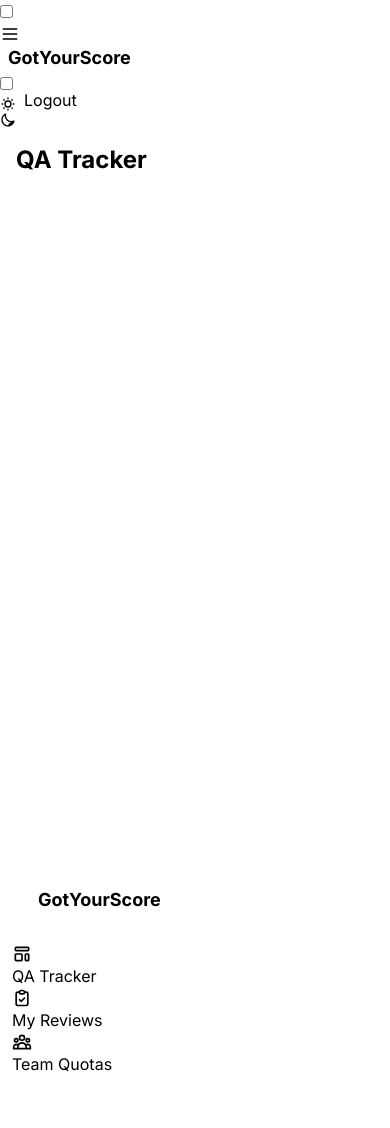
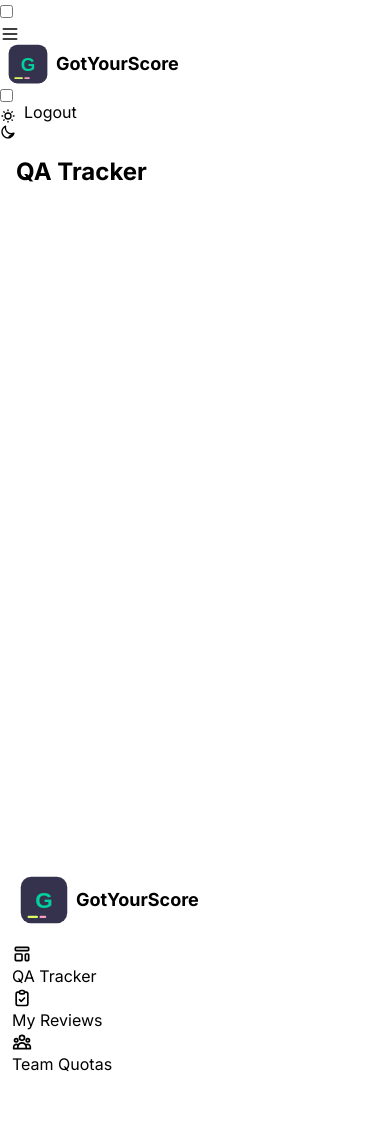
Before and after one commit to SoundsGreaat/GotYourScore, a Python web app: template app/templates/dashboard.html in a window 390 px wide. Run offline with Jinja, Linux system fonts and the light colour scheme; the template is opened without the code that fills it, so the values that code supplies are empty; some libraries are stand-ins or nearby versions.

Commit message:
feat(templates): add favicon and logo, integrate branding updates

```diff
--- a/app/templates/base.html
+++ b/app/templates/base.html
@@ -4,6 +4,9 @@
     <meta charset="utf-8" />
     <meta name="viewport" content="width=device-width, initial-scale=1" />
     <title>{% block title %}GotYourScore{% endblock %}</title>
+
+    <link rel="icon" href="/static/favicon.ico" sizes="32x32" />
+    <link rel="icon" href="/static/favicon.svg" type="image/svg+xml" />
 
     <link rel="preconnect" href="https://fonts.googleapis.com" />
     <link rel="preconnect" href="https://fonts.gstatic.com" crossorigin />
--- a/app/templates/dashboard.html
+++ b/app/templates/dashboard.html
@@ -17,7 +17,9 @@
                 </label>
             </div>
 
-            <div class="flex-1 px-2">
+            <div class="flex flex-1 items-center gap-2 px-2">
+                <img src="/static/logo.svg" alt="GotYourScore logo" width="40" height="40"
+                     class="h-10 w-10 shrink-0 object-contain lg:hidden" />
                 <span class="text-lg font-bold lg:hidden">GotYourScore</span>
             </div>
 
@@ -82,7 +84,8 @@
             <!-- Brand header: h-16 (4rem) matches the navbar's fixed height so the
                  sidebar and navbar brand blocks align exactly. -->
             <div class="flex h-16 items-center gap-2 border-b border-white/10 px-5">
-                <span class="h-2.5 w-2.5 rounded-full bg-primary"></span>
+                <img src="/static/logo.svg" alt="GotYourScore logo" width="48" height="48"
+                     class="h-12 w-12 shrink-0 object-contain" />
                 <span class="text-lg font-bold">GotYourScore</span>
             </div>
             <nav class="p-3">
```
Also changed, not shown: app/static/favicon.ico (added), app/static/favicon.svg (added), app/static/logo.svg (added).
